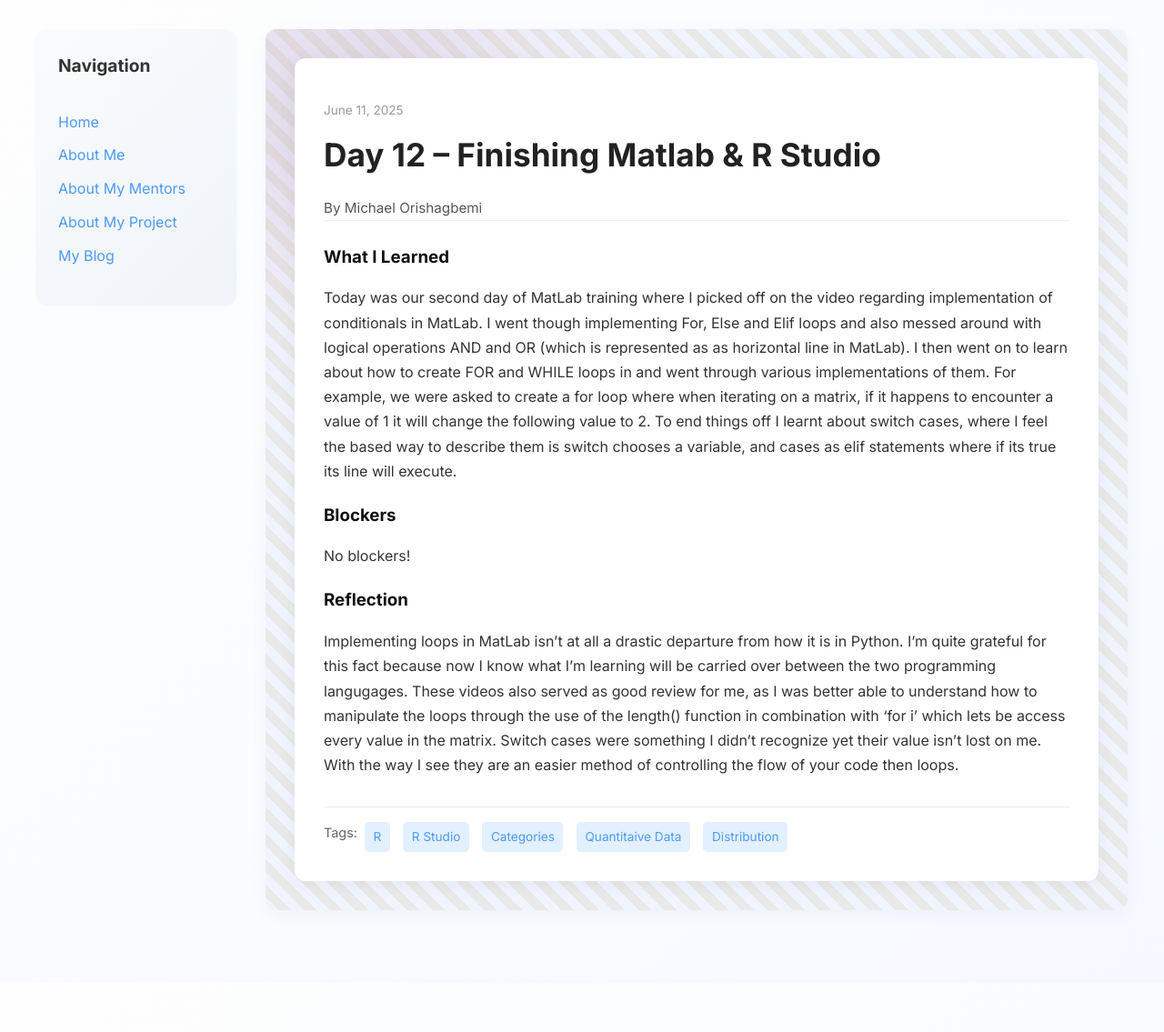
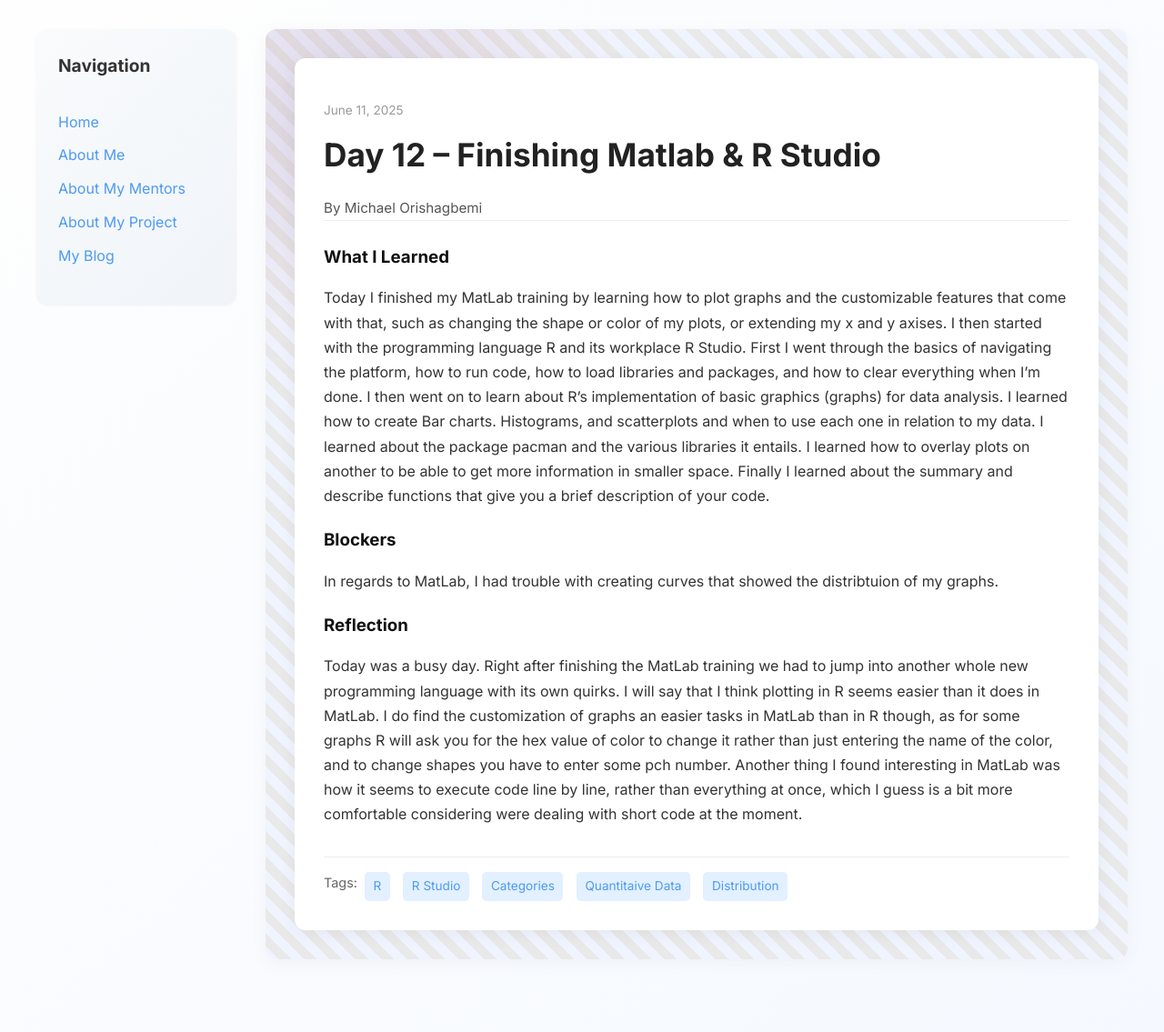
Before and after one commit to miori2/miori2.github.io, a Jekyll site: the page built from _posts/2025-06-11-day-12.md, in a window 1280 px wide. Shown: the whole page at 91% size. Built offline with Jekyll 4.4.1, drawn with Linux system fonts in a browser that asks for light colours; before the commit the page ends 1081 px from its top, so only the background shows below that.

Commit message:
Update 2025-06-11-day-12.md

```diff
--- a/_posts/2025-06-11-day-12.md
+++ b/_posts/2025-06-11-day-12.md
@@ -7,11 +7,11 @@ permalink: /day12.html
 tags: ["R", "R Studio", "Categories", "Quantitaive Data", "Distribution"]
 
 what_i_learned: |
-  Today was our second day of MatLab training where I picked off on the video regarding implementation of conditionals in MatLab. I went though implementing For, Else and Elif loops and also messed around with logical operations AND and OR (which is represented as as horizontal line in MatLab). I then went on to learn about how to create FOR and WHILE loops in and went through various implementations of them. For example, we were asked to create a for loop where when iterating on a matrix, if it happens to encounter a value of 1 it will change the following value to 2. To end things off I learnt about switch cases, where I feel the based way to describe them is switch chooses a variable, and cases as elif statements where if its true its line will execute.
+  Today I finished my MatLab training by learning how to plot graphs and the customizable features that come with that, such as changing the shape or color of my plots, or extending my x and y axises. I then started with the programming language R and its workplace R Studio. First I went through the basics of navigating the platform, how to run code, how to load libraries and packages, and how to clear everything when I'm done. I then went on to learn about R's implementation of basic graphics (graphs) for data analysis. I learned how to create Bar charts. Histograms, and scatterplots and when to use each one in relation to my data. I learned about the package pacman and the various libraries it entails. I learned how to overlay plots on another to be able to get more information in smaller space. Finally I learned about the summary and describe functions that give you a brief description of your code.
 
 blockers: |
-  No blockers!
+  In regards to MatLab, I had trouble with creating curves that showed the distribtuion of my graphs.
 
 reflection: |
-  Implementing loops in MatLab isn't at all a drastic departure from how it is in Python. I'm quite grateful for this fact because now I know what I'm learning will be carried over between the two programming langugages. These videos also served as good review for me, as I was better able to understand how to manipulate the loops through the use of the length() function in combination with 'for i' which lets be access every value in the matrix. Switch cases were something I didn't recognize yet their value isn't lost on me. With the way I see they are an easier method of controlling the flow of your code then loops.
+  Today was a busy day. Right after finishing the MatLab training we had to jump into another whole new programming language with its own quirks. I will say that I think plotting in R seems easier than it does in MatLab. I do find the customization of graphs an easier tasks in MatLab than in R though, as for some graphs R will ask you for the hex value of color to change it rather than just entering the name of the color, and to change shapes you have to enter some pch number. Another thing I found interesting in MatLab was how it seems to execute code line by line, rather than everything at once, which I guess is a bit more comfortable considering were dealing with short code at the moment.
 ---
```
